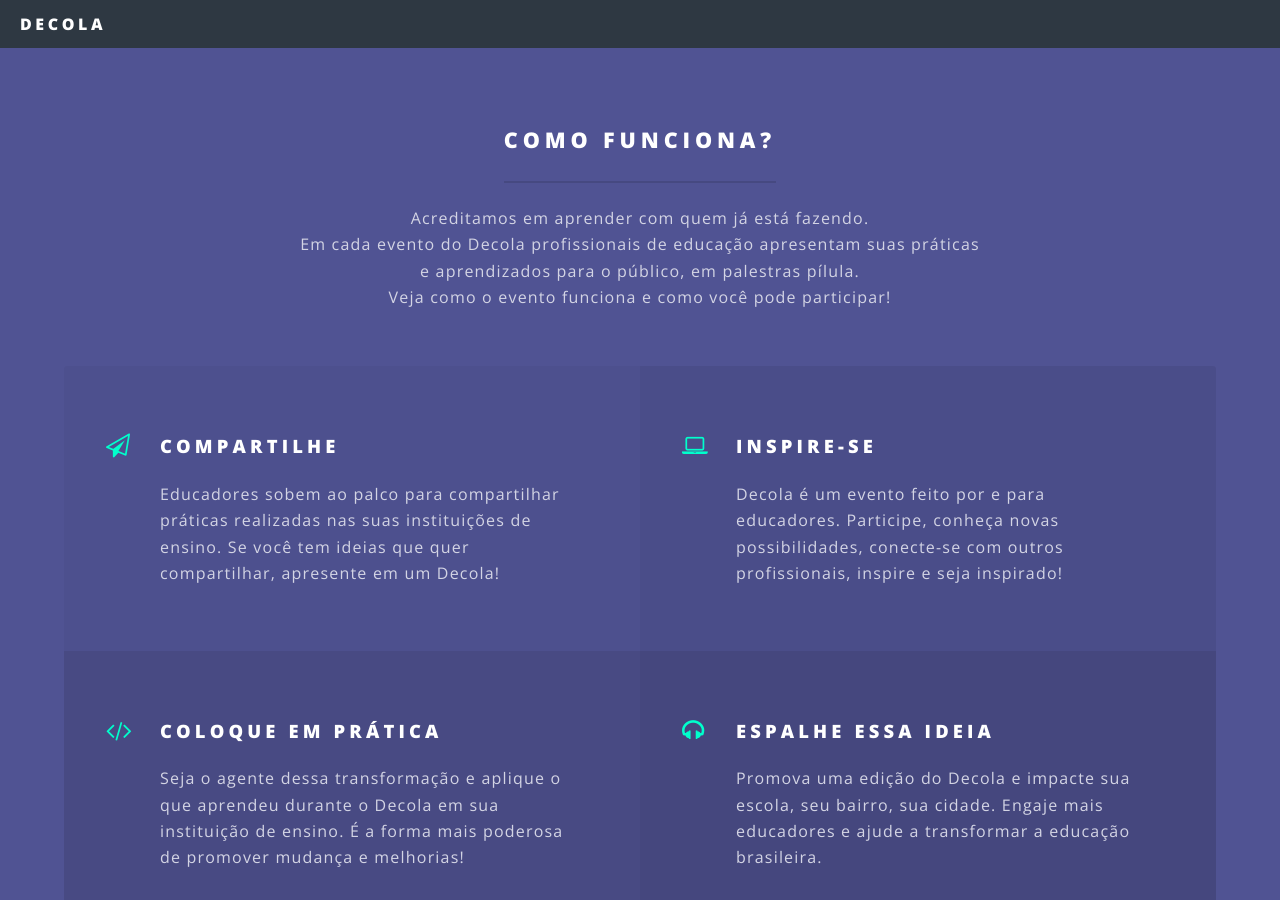
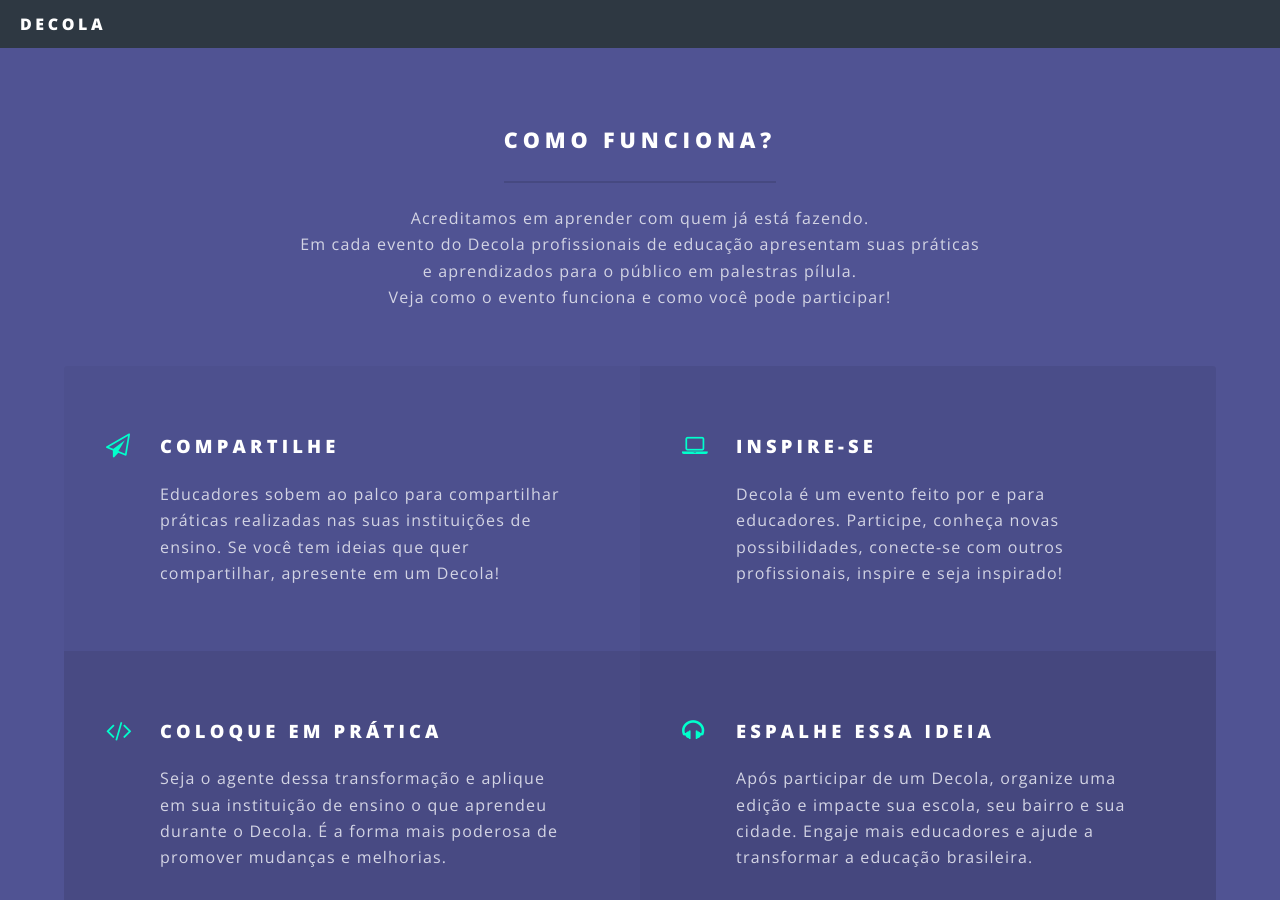
Before and after one commit to globalshapersbh/decola, a Jekyll site: the page built from index.html, in a window 1280 px wide and 900 px high, scrolled down 1423 px. Built offline with Jekyll 4.4.1, drawn with Linux system fonts in a browser that asks for light colours; some of the changed text lies outside the part shown.

Commit message:
Correções de texto.

```diff
--- a/index.html
+++ b/index.html
@@ -5,10 +5,7 @@
 					<section id="banner">
 						<div class="inner">
 							<h2><img class="logo" src="images/decola.png" alt="Decola" /><!-- {{ site.title }} --></h2>
-							<p>Um evento feito de professor para professor, <br/>com o objetivo de melhorar a educação em BH, Minas e no Brasil.</p>
-							<!-- <ul class="actions">
-								<li><a href="#" class="button special">Quero organizar!</a></li>
-							</ul> -->
+							<p>Um evento criado por professores para professores <br/>com o objetivo de melhorar a educação em Belo Horizonte, em Minas e no Brasil.</p>
 						</div>
 						<a href="#one" class="more scrolly">Saiba mais</a>
 					</section>
@@ -31,7 +28,7 @@
 						<div class="inner">
 							<header class="major">
 								<h2>Como funciona?</h2>
-								<p>Acreditamos em aprender com quem já está fazendo. <br/>Em cada evento do Decola profissionais de educação apresentam suas práticas <br/>e aprendizados para o público, em palestras pílula.<br/>Veja como o evento funciona e como você pode participar!</p>
+								<p>Acreditamos em aprender com quem já está fazendo. <br/>Em cada evento do Decola profissionais de educação apresentam suas práticas <br/>e aprendizados para o público em palestras pílula. <br/>Veja como o evento funciona e como você pode participar!</p>
 							</header>
 							<ul class="features">
 								<li class="icon fa-paper-plane-o">
@@ -44,11 +41,11 @@
 								</li>
 								<li class="icon fa-code">
 									<h3>Coloque em prática</h3>
-									<p>Seja o agente dessa transformação e aplique o que aprendeu durante o Decola em sua instituição de ensino. É a forma mais poderosa de promover mudança e melhorias!</p>
+									<p>Seja o agente dessa transformação e aplique em sua instituição de ensino o que aprendeu durante o Decola. É a forma mais poderosa de promover mudanças e melhorias.</p>
 								</li>
 								<li class="icon fa-headphones">
 									<h3>Espalhe essa ideia</h3>
-									<p>Promova uma edição do Decola e impacte sua escola, seu bairro, sua cidade. Engaje mais educadores e ajude a transformar a educação brasileira.</p>
+									<p>Após participar de um Decola, organize uma edição e impacte sua escola, seu bairro e sua cidade. Engaje mais educadores e ajude a transformar a educação brasileira.</p>
 								</li>
 							</ul>
 						</div>
@@ -97,8 +94,8 @@
 								<p>É um educador? Quer transformar a educação da sau cidade? Organize um Decola!</p>
 							</header>
 							<ul class="actions vertical">
-								<li>Entre em contato<br/><a href="mailto:contato@decola.cc">contato@decola.cc</a></li>
-								<li><a href="https://goo.gl/forms/3zzxZr4kMCMWMRp82" class="button fit special">Aplique agora</a></li>
+								<li>Entre em contato<br/><a target="_blank" href="mailto:contato@decola.cc">contato@decola.cc</a></li>
+								<li><a href="https://goo.gl/forms/3zzxZr4kMCMWMRp82" target="_blank" class="button fit special">Aplique agora</a></li>
 							</ul>
 						</div>
 					</section>
```
